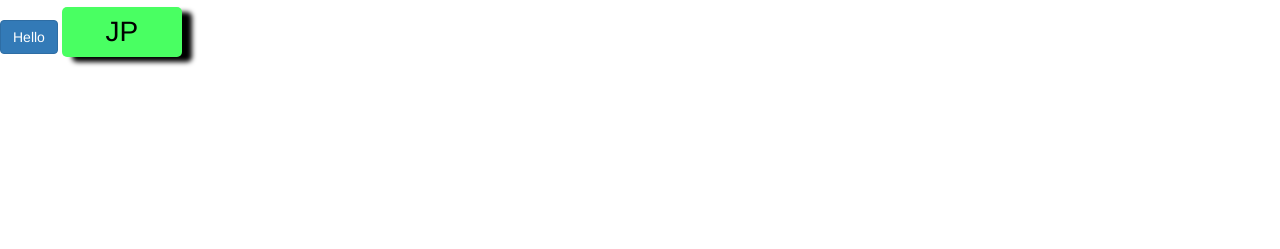
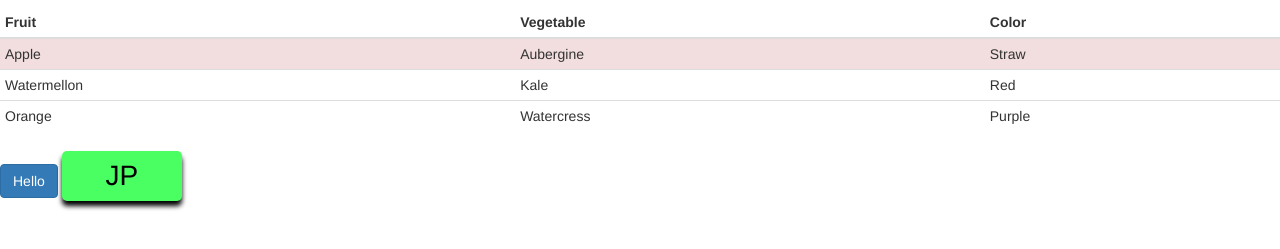
Before and after one commit to Novocane824/Novocane824.github.io, a plain HTML site: page index.html in a window 1280 px wide. Shown: the part 63-312 px from the top of the page. Drawn offline with nearby package versions, Linux system fonts and the light colour scheme.

Commit message:
Added button + table

```diff
--- a/css/style.css
+++ b/css/style.css
@@ -5,10 +5,14 @@
 	border-radius: 5px;
 	width: 120px;
 	height: 50px;
-	box-shadow: 10px 5px 5px black;
+	box-shadow: 0 5px 5px black;
 	font-size: 2em;
 }
 .jpbtn:hover{
 	margin-top: 2px;
 	box-shadow: 0 0 0 0 white;
 }
+.jpbtn:active{
+	color: white;
+  background-color: black;
+}
--- a/index.html
+++ b/index.html
@@ -9,6 +9,33 @@
 </head>
 <body>
 	<h1>Hello World!</h1>
+
+  <table class="table table-condensed">
+    <thead>
+      <tr>
+        <th>Fruit</th>
+        <th>Vegetable</th>
+        <th>Color</th>
+      </tr>
+    </thead>
+    <tbody>
+      <tr class="danger">
+          <td>Apple</td>
+          <td>Aubergine</td>
+          <td>Straw</td>
+      </tr>
+      <tr>
+          <td>Watermellon</td>
+          <td>Kale</td>
+          <td>Red</td>
+      </tr>
+      <tr>
+        <td>Orange</td>
+        <td>Watercress</td>
+        <td>Purple</td>
+      </tr>
+    </tbody>
+  </table>
 	<button class="btn btn-primary">Hello</button>
 	<button class="jpbtn">JP</button>
 </body>
```
